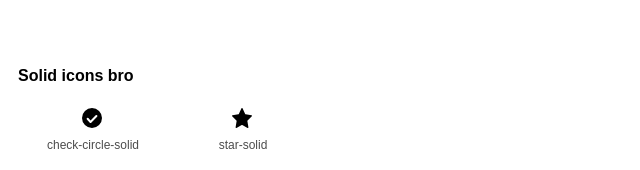
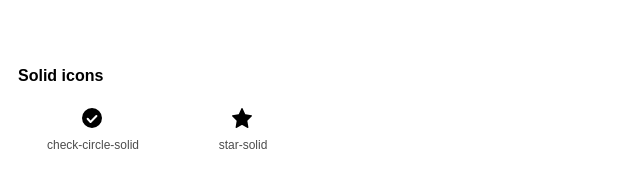
Before and after one commit to FarmIQSystemsLimited/farmiq-icons, a plain HTML site: page index.html in a window 1280 px wide. Shown: the part 630-800 px from the top of the page, 0-640 px from the left. Drawn offline with Linux system fonts and the light colour scheme.

Commit message:
removed random text

```diff
--- a/index.html
+++ b/index.html
@@ -262,7 +262,7 @@
 
 	</section>
 
-	<h2>Solid icons bro</h2>
+	<h2>Solid icons</h2>
 	<section>
 
 		<div class="icon-container">
```
